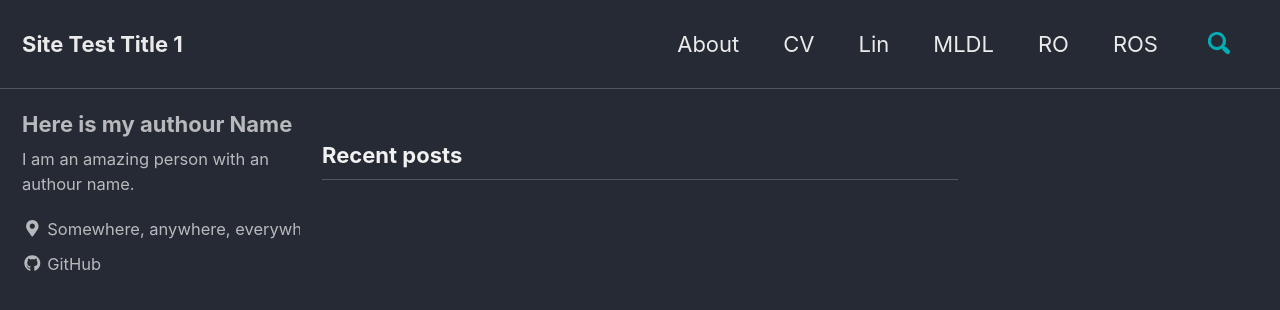
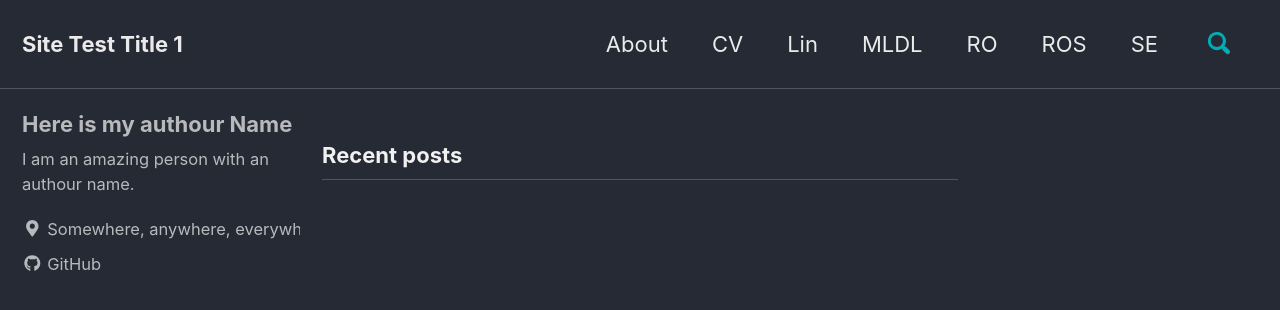
Before and after one commit to houghtrans/houghtrans.github.io, a Jekyll site: the page built from index.html, in a window 1280 px wide and 900 px high. Shown: the top 310 px of the window. Built offline with Jekyll 4.4.1, drawn with Linux system fonts in a browser that asks for light colours; cached includes are drawn as plain includes; nearby versions of some CDN libraries; the list of posts is cut into pages by our own code.

```diff
--- a/_data/navigation.yml
+++ b/_data/navigation.yml
@@ -12,6 +12,8 @@ main:
     url: /ro/
   - title: "ROS"
     url: /ros/
+  - title: "SE"
+    url: /se/
   # - title: "About"
   #   url: https://mmistakes.github.io/minimal-mistakes/about/
   # - title: "Sample Posts"
```
